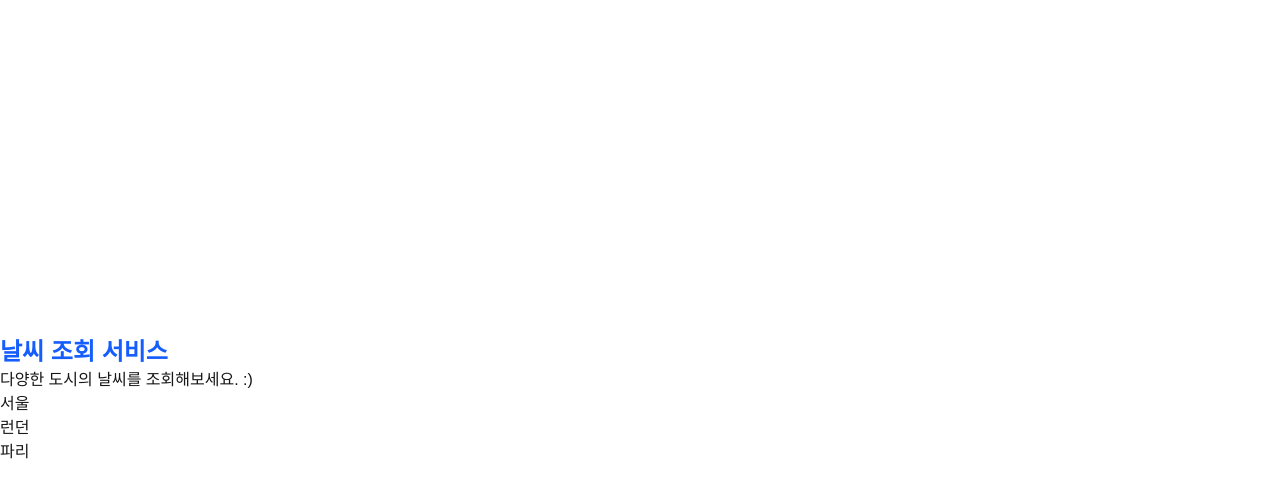
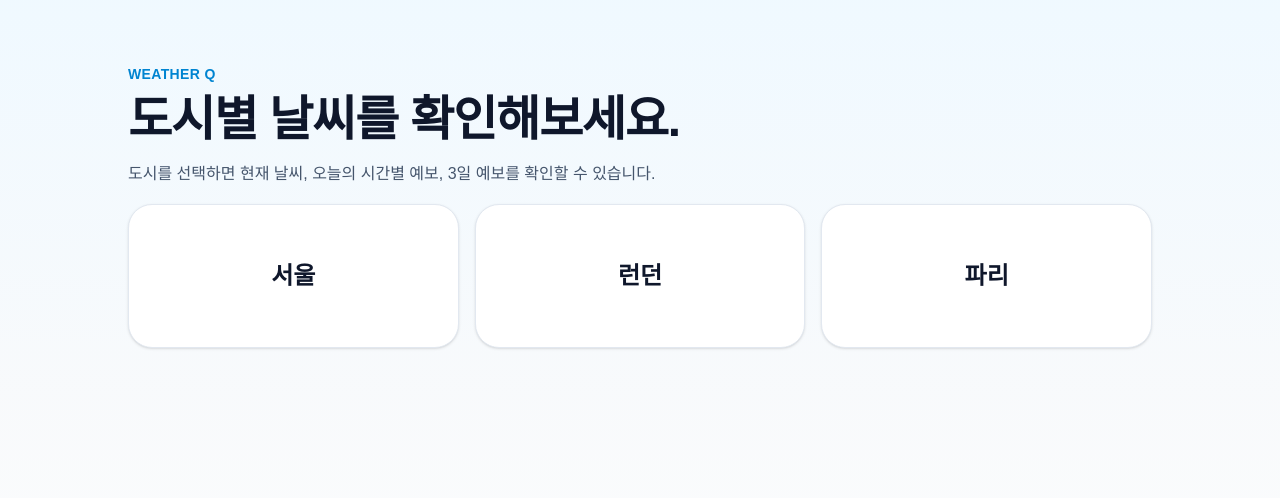
Before and after one commit to q1Lim/weather-q, a Next.js app: page / in a window 1280 px wide. Shown: the top 498 px of the page. Built offline with nearby package versions, Linux system fonts and the light colour scheme.

Commit message:
feat: 메인페이지 레이아웃 개선

```diff
--- a/src/app/globals.css
+++ b/src/app/globals.css
@@ -28,8 +28,6 @@ body {
 
 * {
   box-sizing: border-box;
-  padding: 0;
-  margin: 0;
 }
 
 a {
--- a/src/app/page.tsx
+++ b/src/app/page.tsx
@@ -1,24 +1,39 @@
-import Link from "next/link"
+import Link from "next/link";
 
 const locations = [
   { name: "서울", path: "Seoul" },
   { name: "런던", path: "London" },
   { name: "파리", path: "Paris" },
-]
+];
 
 export default function Home() {
   return (
-    <main className="mx-auto flex min-h-screen max-w-3xl flex-col justify-center px-6 py-16">
-      <section className="mb-10"></section>
-      <h1 className="text-2xl font-bold text-blue-600"> 날씨 조회 서비스</h1>
-      <p>다양한 도시의 날씨를 조회해보세요. :) </p>
-      <ul>
-        {locations.map((location) => (
-          <li key={location.path}>
-            <Link href={`/${location.path}`}>{location.name}</Link>
-          </li>
-        ))}
-      </ul>
+    <main className="min-h-screen bg-gradient-to-b from-sky-50 via-slate-50 to-white px-6 py-16 text-slate-900">
+      <section className="mx-auto max-w-5xl">
+        <div>
+          <p className="mb-3 text-sm font-semibold tracking-wide text-sky-600 uppercase">
+            Weather Q
+          </p>
+        </div>
+        <h1 className="max-w-2xl text-4xl font-bold tracking-tight sm:text-5xl">
+          도시별 날씨를 확인해보세요.
+        </h1>
+        <p className="my-4 max-w-2xl text-base leading-7 text-slate-600">
+          도시를 선택하면 현재 날씨, 오늘의 시간별 예보, 3일 예보를 확인할 수 있습니다.
+        </p>
+        <ul className="grid gap-4 sm:grid-cols-3">
+          {locations.map((location) => (
+            <li key={location.path}>
+              <Link
+                href={`/${location.path}`}
+                className="group relative flex min-h-36 items-center justify-center overflow-hidden rounded-3xl border border-slate-200 bg-white p-8 text-2xl font-bold text-slate-900 shadow-sm transition duration-200 hover:-translate-y-1 hover:border-sky-300 hover:shadow-lg"
+              >
+                <span className="relative">{location.name}</span>
+              </Link>
+            </li>
+          ))}
+        </ul>
+      </section>
     </main>
-  )
+  );
 }
```
